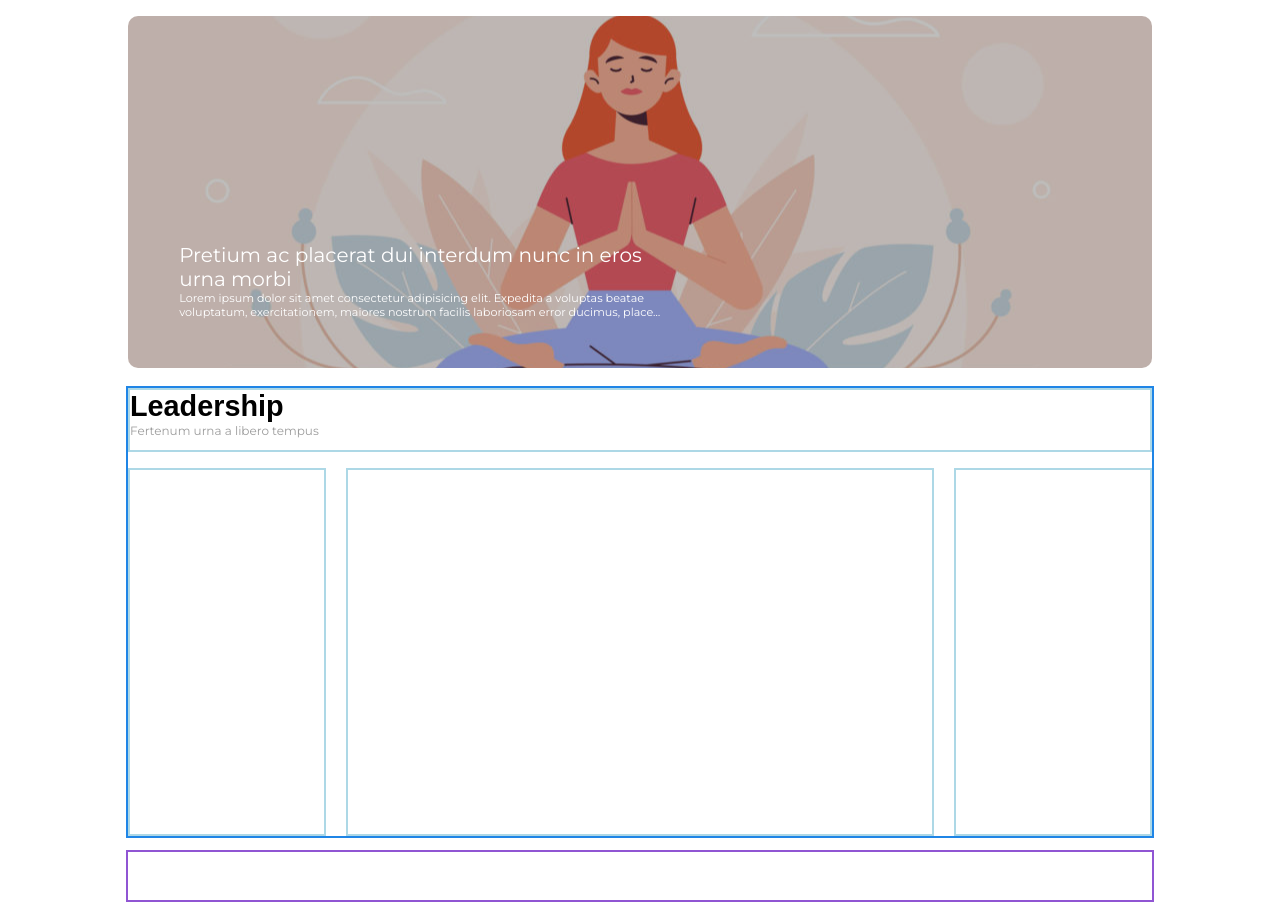
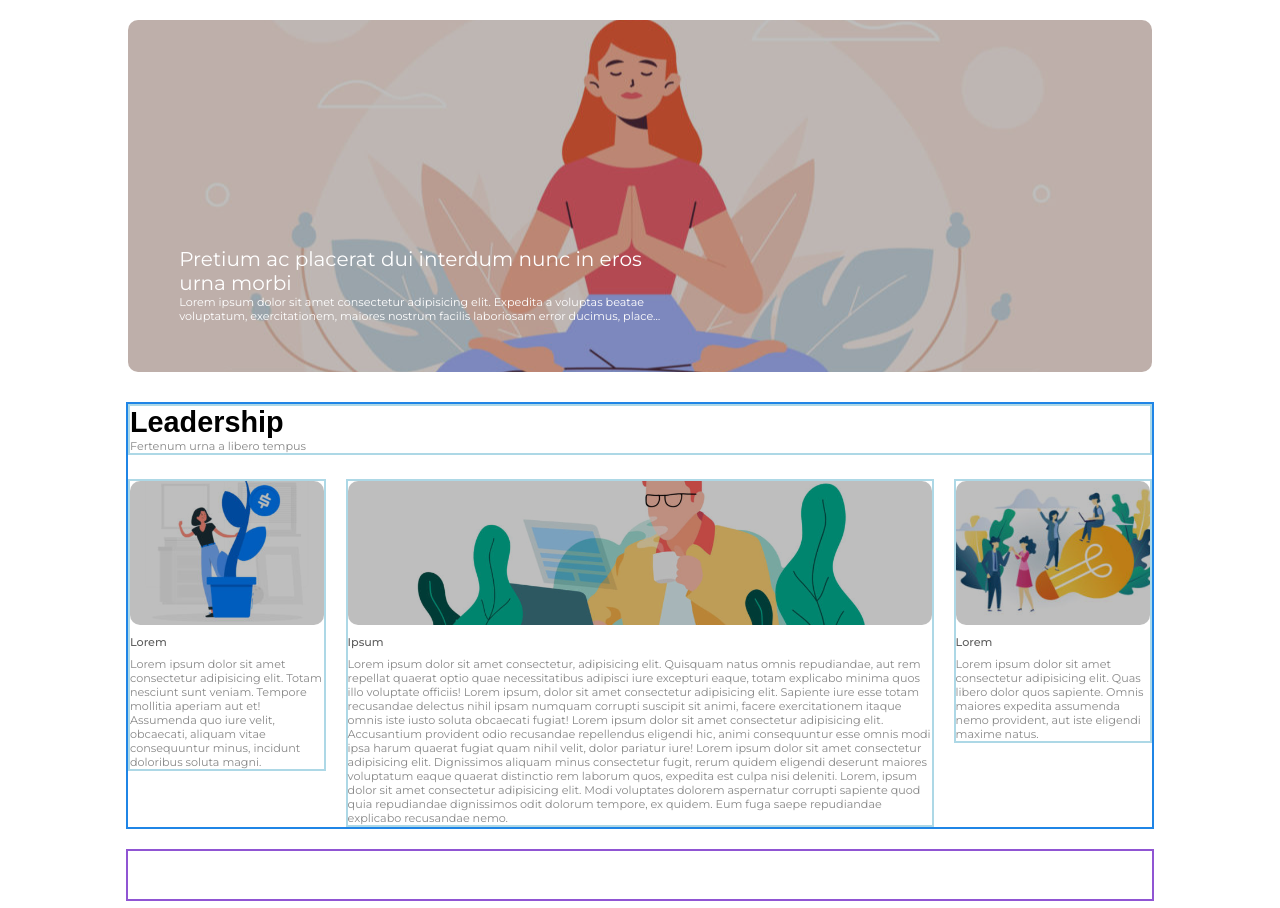
Before and after one commit to MarcoCusenza/htmlcss-wp, a plain HTML site: page index.html in a window 1280 px wide. Shown: the part 108-1016 px from the top of the page. Drawn offline with Linux system fonts and the light colour scheme.

Commit message:
main body

```diff
--- a/css/style.css
+++ b/css/style.css
@@ -29,8 +29,12 @@ body{
     width: 80vw;
 }
 
-.mbot-std{
-    margin-bottom: 2.5vh;
+.mbot-small{
+    margin-bottom: 3vh;
+}
+
+.mbot-big{
+    margin-bottom: 4vh;
 }
 
 .bonus-layover{
@@ -60,11 +64,11 @@ header li{
     vertical-align: middle;
     display: inline-block;
     margin-right: 1vw;
-    font-size: 1.35vh;
+    font-size: 1.5vh;
 }
 
 header a{
-    color: rgb(156, 156, 156);
+    color: rgb(136, 136, 136);
     text-decoration: none;
 }
 
@@ -119,21 +123,19 @@ header a:hover{
     margin-bottom: 1vh;
 }
 
-.main-header, .main-body{
-    margin-bottom: 2vh;
+.text-grey{
+    color: rgb(136, 136, 136);
+    font-size: 1.4vh;
 }
 
-.text-grey{
-    color: rgb(156, 156, 156);
-    font-size: 1.5vh;
-}
-
+/* main header */
 .main-header h1{
     font-family: Arial, Helvetica, sans-serif;
     font-size: 3.6vh;
     font-weight: 700;
 }
 
+/* main body */
 .main-body aside{
     width: 15.5vw;
 }
@@ -142,6 +144,45 @@ header a:hover{
     width: 46vw;
     margin: 0 1.5vw 0 1.5vw;
 }
+
+.main-img-left{
+    height: 18vh;
+    background-image: url("../img/img-1.jpg");
+    background-size: cover;
+    background-position: center;
+    border-radius: 10px;
+    position: relative;
+}
+
+.main-img-center{
+    height: 18vh;
+    background-image: url("../img/banner-2.jpg");
+    background-size: cover;
+    background-position: center;
+    border-radius: 10px;
+    position: relative;
+}
+
+.main-img-right{
+    height: 18vh;
+    background-image: url("../img/img-3.jpg");
+    background-size: cover;
+    background-position: center;
+    border-radius: 10px;
+    position: relative;
+}
+
+.main-body h5{
+    font-size: 1.4vh;
+    margin-top: 1.2vh;
+    font-weight: 500;
+    color: rgb(95, 95, 95);
+}
+
+.main-body p{
+    margin-top: 1vh;
+}
+
 /* ----- MAIN ----- */
 
 
@@ -181,17 +222,9 @@ header a:hover{
     outline: 2px solid rgb(31, 133, 230);
 }
 
-.debug .main-header{
-    height: 8vh;
-}
-
 .debug .main-section, .debug .main-header{
     /* background-color: lightblue; */
     border: 2px solid lightblue;
-}
-
-.debug .main-body>.main-section{
-    height: 46vh;
 }
 
 .debug .container-footer{
--- a/index.html
+++ b/index.html
@@ -21,7 +21,7 @@
     <div class="container-body">
         <!-- +++ HEADER +++ -->
         <header DISABLED-class="debug">
-            <div class="container-header mbot-std">
+            <div class="container-header mbot-small">
 
                 <!-- header top -->
                 <div class="container-htop">
@@ -48,7 +48,7 @@
 
         <!-- +++ JUMBOTRON +++ -->
         <div DISABLED-class="debug">
-            <div class="container-jumbo mbot-std">
+            <div class="container-jumbo mbot-big">
                 <div class="jumbo-img">
                     <div class="bonus-layover">
                         <div class="text-container-jumbo">
@@ -71,16 +71,63 @@
             <div class="container-main">
 
                 <!-- main header -->
-                <div class="main-header">
+                <div class="main-header mbot-small">
                     <h1>Leadership</h1>
                     <div class="text-grey">Fertenum urna a libero tempus</div>
                 </div>
 
                 <!-- main body -->
-                <div class="main-body clearfix">
-                    <aside class="main-section left"></aside>
-                    <div class="main-section central left"></div>
-                    <aside class="main-section left"></aside>
+                <div class="main-body mbot-small clearfix">
+
+                    <!-- side sinistra -->
+                    <aside class="main-section left">
+                        <div class="main-img-left">
+                            <div class="bonus-layover"></div>
+                        </div>
+                        <h5>Lorem</h5>
+                        <p class="text-grey">Lorem ipsum dolor sit amet consectetur adipisicing elit. Totam nesciunt
+                            sunt veniam. Tempore
+                            mollitia aperiam aut et! Assumenda quo iure velit, obcaecati, aliquam vitae consequuntur
+                            minus, incidunt doloribus soluta magni.</p>
+                    </aside>
+
+                    <!-- centro -->
+                    <div class="main-section central left">
+                        <div class="main-img-center">
+                            <div class="bonus-layover"></div>
+                        </div>
+                        <h5>Ipsum</h5>
+                        <p class="text-grey">Lorem ipsum dolor sit amet consectetur, adipisicing elit. Quisquam natus
+                            omnis repudiandae,
+                            aut rem repellat quaerat optio quae necessitatibus adipisci iure excepturi eaque, totam
+                            explicabo minima quos illo voluptate officiis!
+                            Lorem ipsum, dolor sit amet consectetur adipisicing elit. Sapiente iure esse totam
+                            recusandae delectus nihil ipsam numquam corrupti suscipit sit animi, facere exercitationem
+                            itaque omnis iste iusto soluta obcaecati fugiat!
+                            Lorem ipsum dolor sit amet consectetur adipisicing elit. Accusantium provident odio
+                            recusandae repellendus eligendi hic, animi consequuntur esse omnis modi ipsa harum quaerat
+                            fugiat quam nihil velit, dolor pariatur iure!
+                            Lorem ipsum dolor sit amet consectetur adipisicing elit. Dignissimos aliquam minus
+                            consectetur fugit, rerum quidem eligendi deserunt maiores voluptatum eaque quaerat
+                            distinctio rem laborum quos, expedita est culpa nisi deleniti.
+                            Lorem, ipsum dolor sit amet consectetur adipisicing elit. Modi voluptates dolorem aspernatur
+                            corrupti sapiente quod quia repudiandae dignissimos odit dolorum tempore, ex quidem. Eum
+                            fuga saepe repudiandae explicabo recusandae nemo.
+                        </p>
+                    </div>
+
+                    <!-- side destra -->
+                    <aside class="main-section left">
+                        <div class="main-img-right">
+                            <div class="bonus-layover"></div>
+                        </div>
+                        <h5>Lorem</h5>
+                        <p class="text-grey">
+                            Lorem ipsum dolor sit amet consectetur adipisicing elit. Quas libero dolor quos sapiente.
+                            Omnis maiores expedita assumenda nemo provident, aut iste eligendi maxime natus.
+                        </p>
+                    </aside>
+
                 </div>
             </div>
         </main>
```
